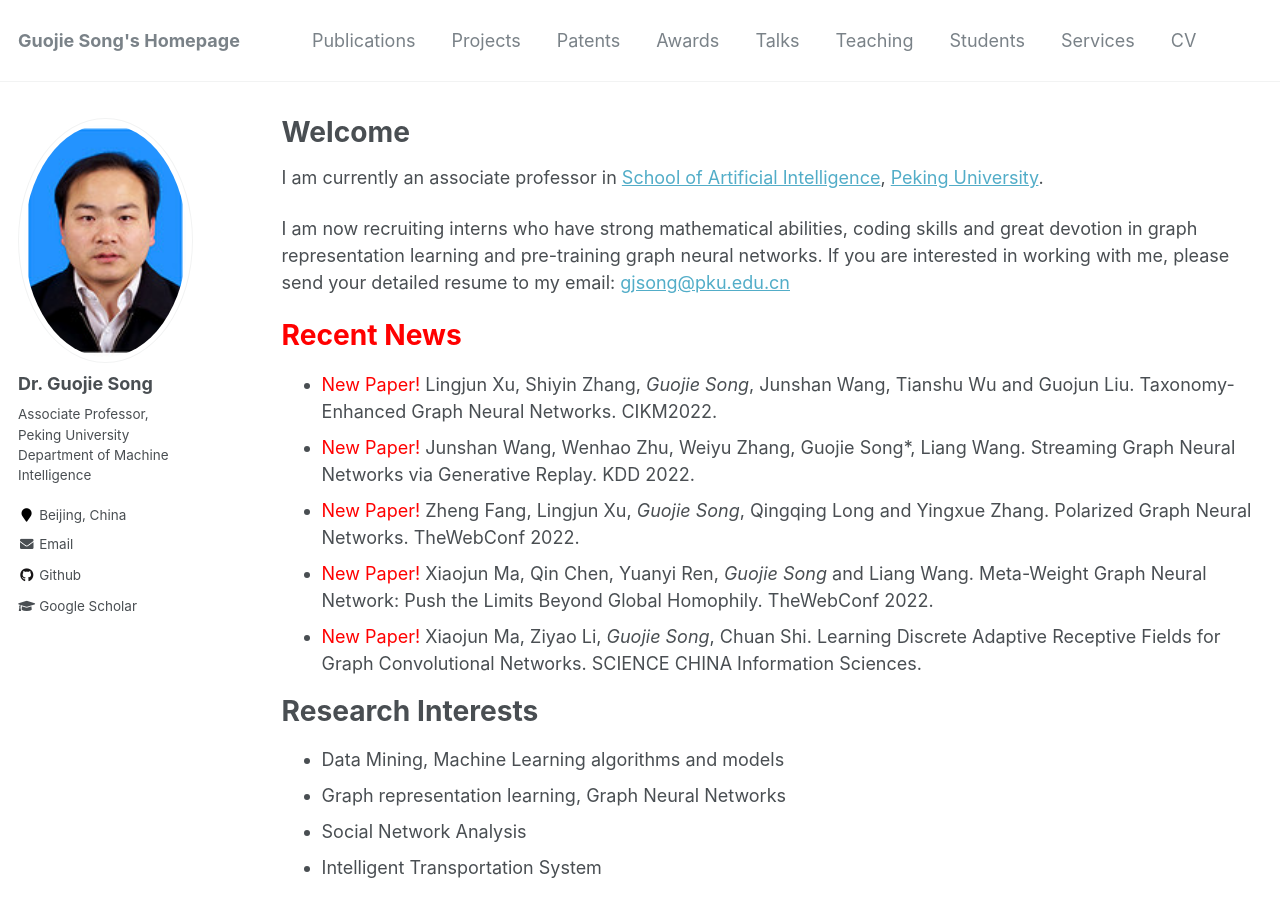
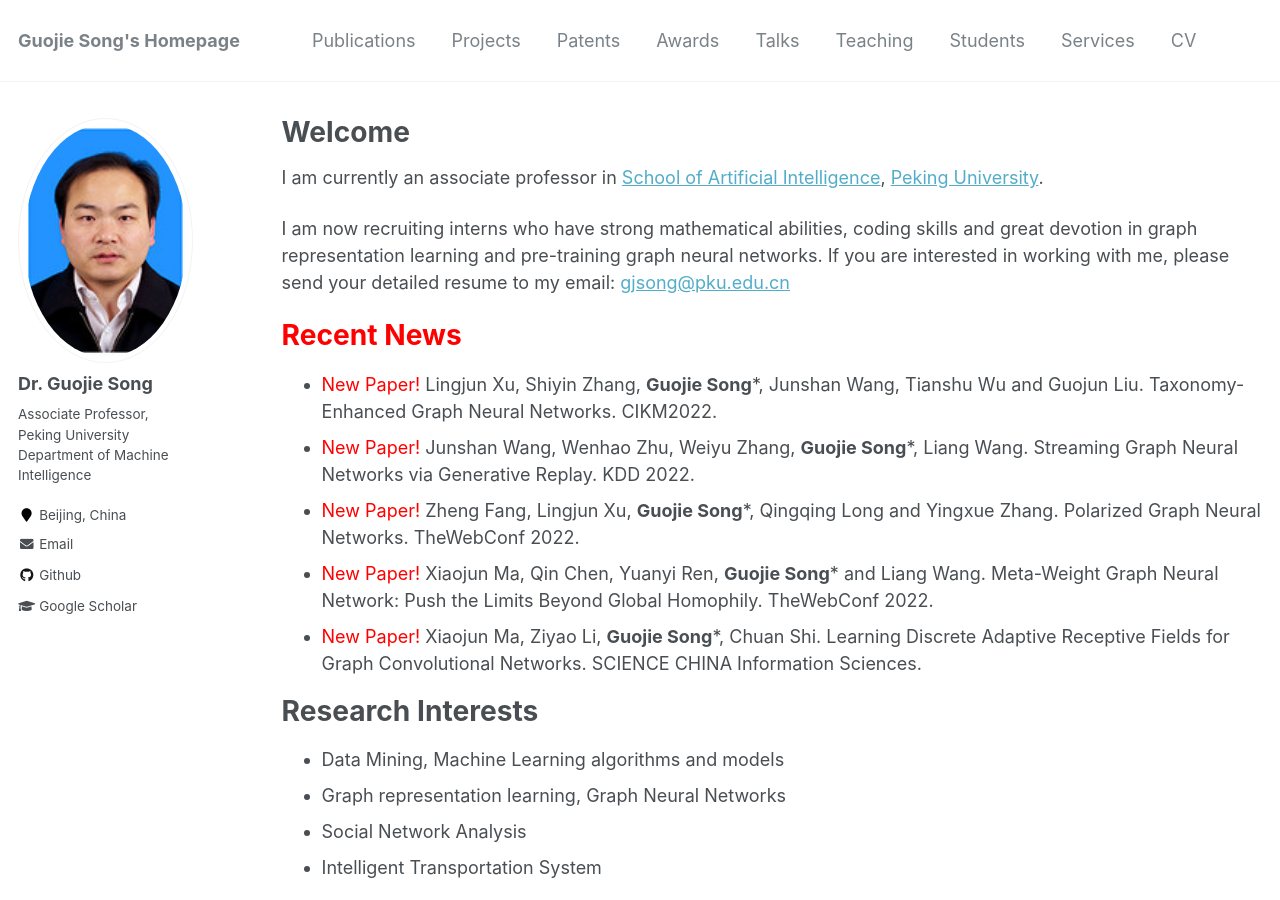
Before and after one commit to gjsong-pku/gjsong-pku.github.io, a Jekyll site: the page built from _pages/about.md, in a window 1280 px wide and 900 px high. Built offline with Jekyll 4.4.1, drawn with Linux system fonts in a browser that asks for light colours.

Commit message:
Update about.md

```diff
--- a/_pages/about.md
+++ b/_pages/about.md
@@ -16,11 +16,11 @@ I am now recruiting interns who have strong mathematical abilities, coding skill
 
 <span style='color:red'>Recent News</span>
 ======
-- <span style="color:red">New Paper!</span> Lingjun Xu, Shiyin Zhang, *Guojie Song*, Junshan Wang, Tianshu Wu and Guojun Liu. Taxonomy-Enhanced Graph Neural Networks. CIKM2022.
-- <span style="color:red">New Paper!</span>	Junshan Wang, Wenhao Zhu, Weiyu Zhang, Guojie Song*, Liang Wang. Streaming Graph Neural Networks via Generative Replay. KDD 2022.
-- <span style="color:red">New Paper!</span> Zheng Fang, Lingjun Xu, *Guojie Song*, Qingqing Long and Yingxue Zhang. Polarized Graph Neural Networks. TheWebConf 2022.
-- <span style="color:red">New Paper!</span> Xiaojun Ma, Qin Chen, Yuanyi Ren, *Guojie Song* and Liang Wang. Meta-Weight Graph Neural Network: Push the Limits Beyond Global Homophily. TheWebConf 2022.
-- <span style="color:red">New Paper!</span> Xiaojun Ma, Ziyao Li, *Guojie Song*, Chuan Shi. Learning Discrete Adaptive Receptive Fields for Graph Convolutional Networks. SCIENCE CHINA Information Sciences.
+- <span style="color:red">New Paper!</span> Lingjun Xu, Shiyin Zhang, **Guojie Song***, Junshan Wang, Tianshu Wu and Guojun Liu. Taxonomy-Enhanced Graph Neural Networks. CIKM2022.
+- <span style="color:red">New Paper!</span>	Junshan Wang, Wenhao Zhu, Weiyu Zhang, **Guojie Song***, Liang Wang. Streaming Graph Neural Networks via Generative Replay. KDD 2022.
+- <span style="color:red">New Paper!</span> Zheng Fang, Lingjun Xu, **Guojie Song***, Qingqing Long and Yingxue Zhang. Polarized Graph Neural Networks. TheWebConf 2022.
+- <span style="color:red">New Paper!</span> Xiaojun Ma, Qin Chen, Yuanyi Ren, **Guojie Song*** and Liang Wang. Meta-Weight Graph Neural Network: Push the Limits Beyond Global Homophily. TheWebConf 2022.
+- <span style="color:red">New Paper!</span> Xiaojun Ma, Ziyao Li, **Guojie Song***, Chuan Shi. Learning Discrete Adaptive Receptive Fields for Graph Convolutional Networks. SCIENCE CHINA Information Sciences.
 
 Research Interests
 ======
```
